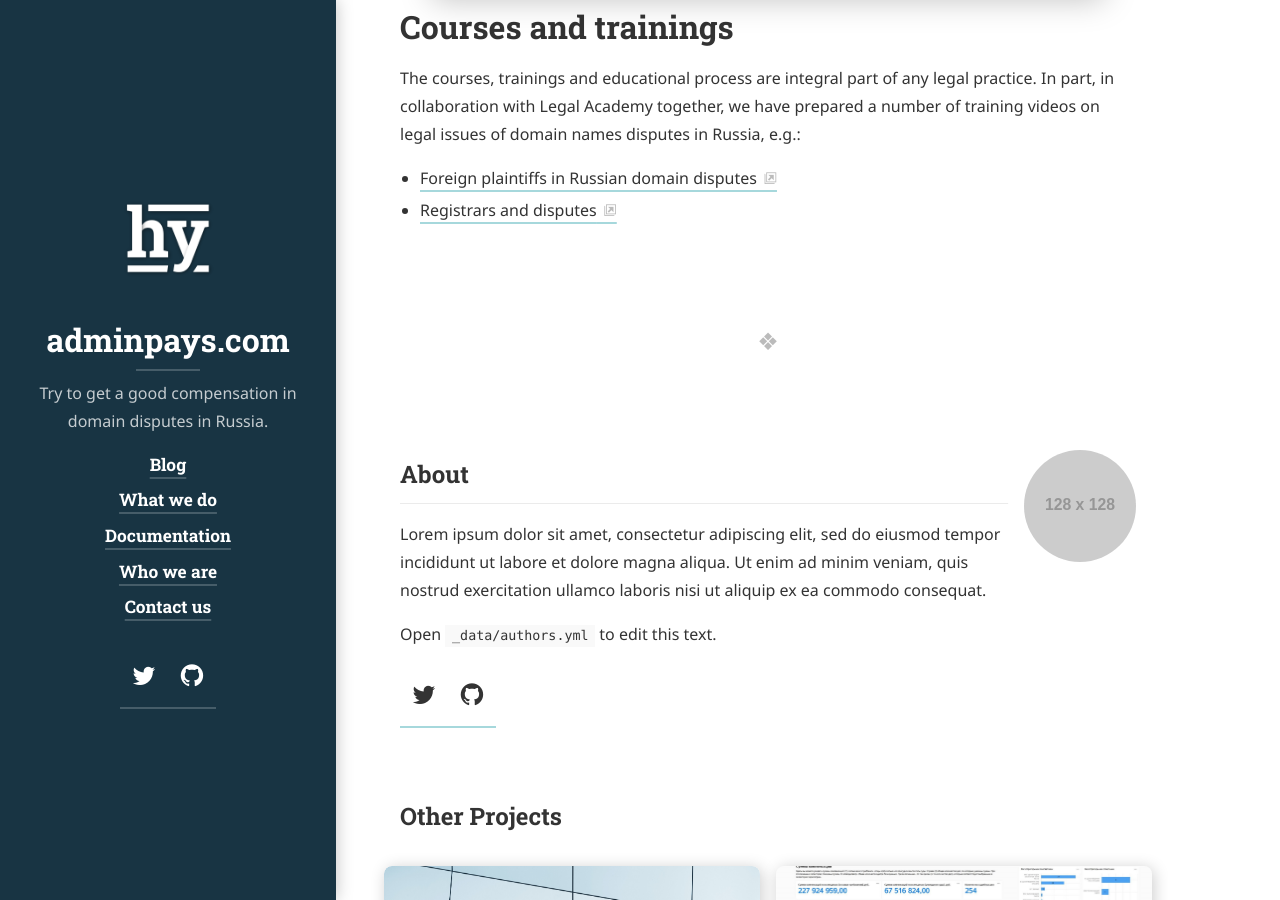
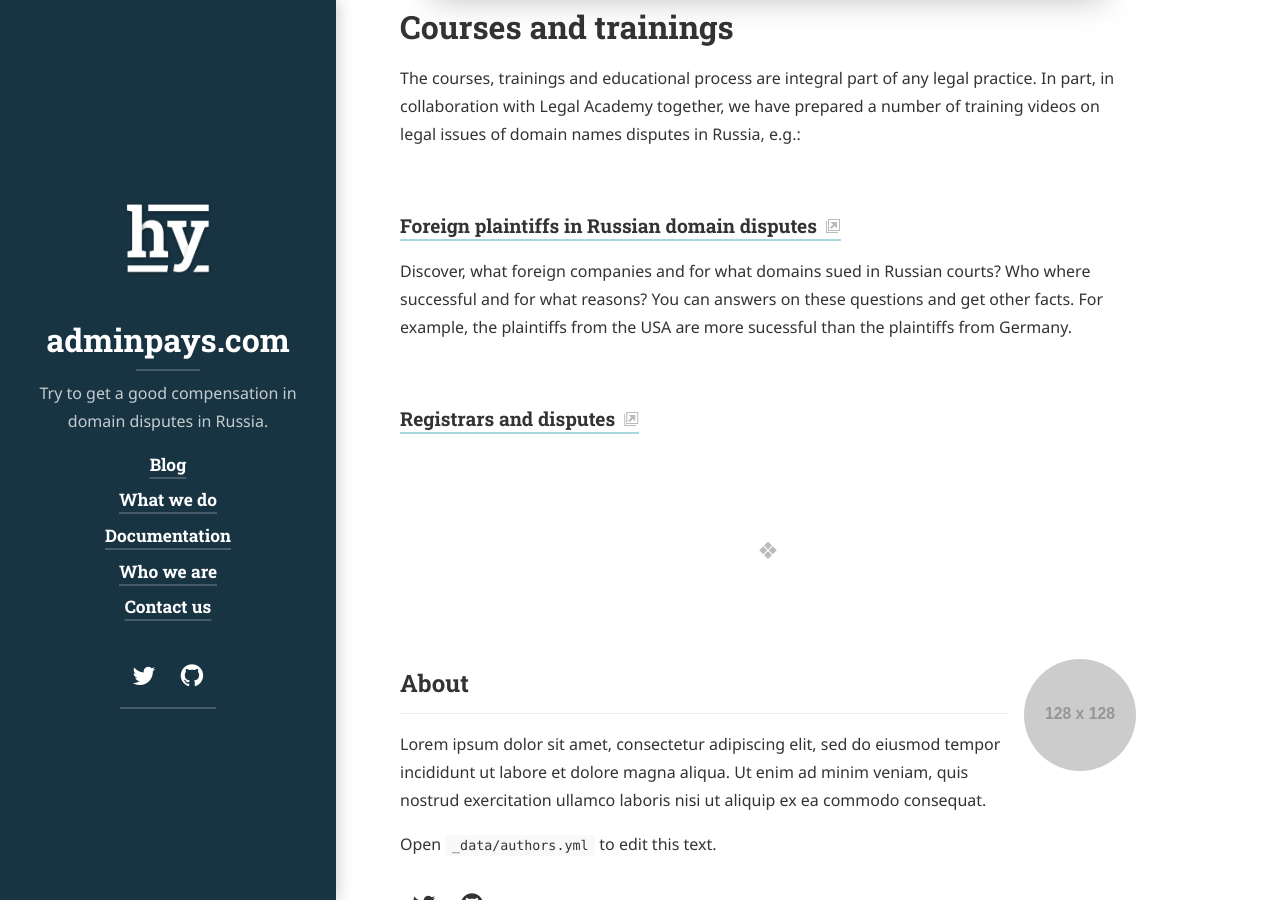
Before and after one commit to xCounsel/adminpays, a Jekyll site: the page built from _projects/conferences.md, in a window 1280 px wide and 900 px high, scrolled down 1353 px. Built offline with Jekyll 4.4.1, drawn with Linux system fonts in a browser that asks for light colours; cached includes are drawn as plain includes; nearby versions of some CDN libraries; some web fonts are replaced; library files that are not in the unit come from our copies.

Commit message:
Update conferences.md

```diff
--- a/_projects/conferences.md
+++ b/_projects/conferences.md
@@ -41,5 +41,8 @@ There are a list of conferences, where we were speakers with our presentations a
 # Courses and trainings
 
 The courses, trainings and educational process are integral part of any legal practice. In part, in collaboration with Legal Academy together, we have prepared a number of training videos on legal issues of domain names disputes in Russia, e.g.:
-* [Foreign plaintiffs in Russian domain disputes](https://lfacademy.ru/course/2232751)
-* [Registrars and disputes](https://lfacademy.ru/course/2658206)
+
+### [Foreign plaintiffs in Russian domain disputes](https://lfacademy.ru/course/2232751)
+Discover, what foreign companies and for what domains sued in Russian courts? Who where successful and for what reasons? You can answers on these questions and get other facts. For example, the plaintiffs from the USA are more sucessful than the plaintiffs from Germany.
+
+### [Registrars and disputes](https://lfacademy.ru/course/2658206)
```
